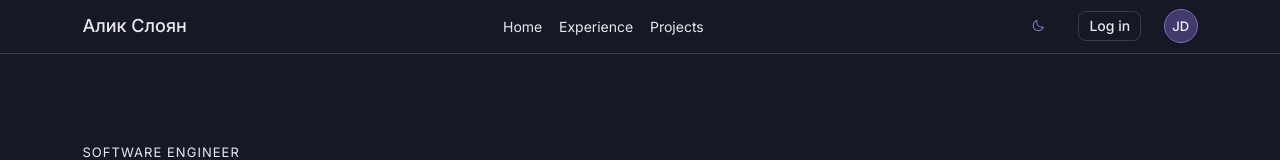
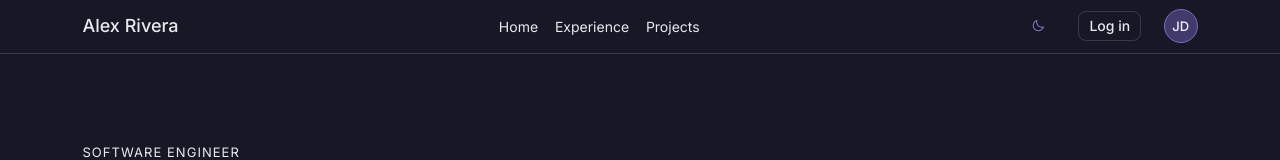
Before and after one commit to Alikosina/ai-portfolio-frontend, a Next.js app: page / in a window 1280 px wide. Shown: the top 160 px of the page. Built offline with nearby package versions, Linux system fonts and the light colour scheme.

Commit message:
Revert "Chat api url env"

```diff
--- a/app/page.tsx
+++ b/app/page.tsx
@@ -96,7 +96,7 @@ export default function Portfolio() {
             width: "100%",
           }}
         >
-          <div className="nav-brand">Алик Слоян</div>
+          <div className="nav-brand">Alex Rivera</div>
           <div style={{ display: "flex", gap: "var(--space-6)", marginRight: "auto" }}>
             <a
               href="#"
--- a/docker-compose.yml
+++ b/docker-compose.yml
@@ -8,8 +8,5 @@ services:
     restart: unless-stopped
     ports:
       - "127.0.0.1:3000:3000"
-    env_file:
-      - path: .env
-        required: false
     environment:
       - NODE_ENV=production
```
Also changed, not shown: 2 other files (tests, documents, lock files or other folders).
